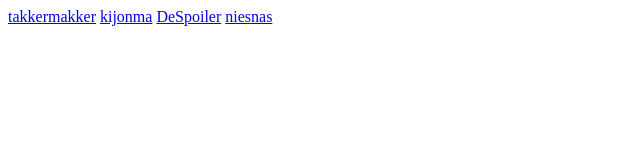
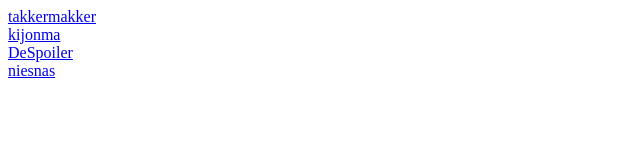
Before and after one commit to icguy/icguy.github.io, a plain HTML site: page index.html in a window 1280 px wide. Shown: the whole page, without its empty margins (0-640 px from the left). Drawn offline with Linux system fonts and the light colour scheme.

Commit message:
format fix

```diff
--- a/index.html
+++ b/index.html
@@ -1,8 +1,8 @@
 <html>
 <body>
-	<a href="https://icguy.github.io/takkermakker">takkermakker</a>
-	<a href="https://icguy.github.io/kijonma">kijonma</a>
-	<a href="https://icguy.github.io/DeSpoiler">DeSpoiler</a>
-	<a href="https://icguy.github.io/niesnas">niesnas</a>
+	<div><a href="https://icguy.github.io/takkermakker">takkermakker</a></div>
+	<div><a href="https://icguy.github.io/kijonma">kijonma</a></div>
+	<div><a href="https://icguy.github.io/DeSpoiler">DeSpoiler</a></div>
+	<div><a href="https://icguy.github.io/niesnas">niesnas</a></div>
 </body>
 </html>
```
